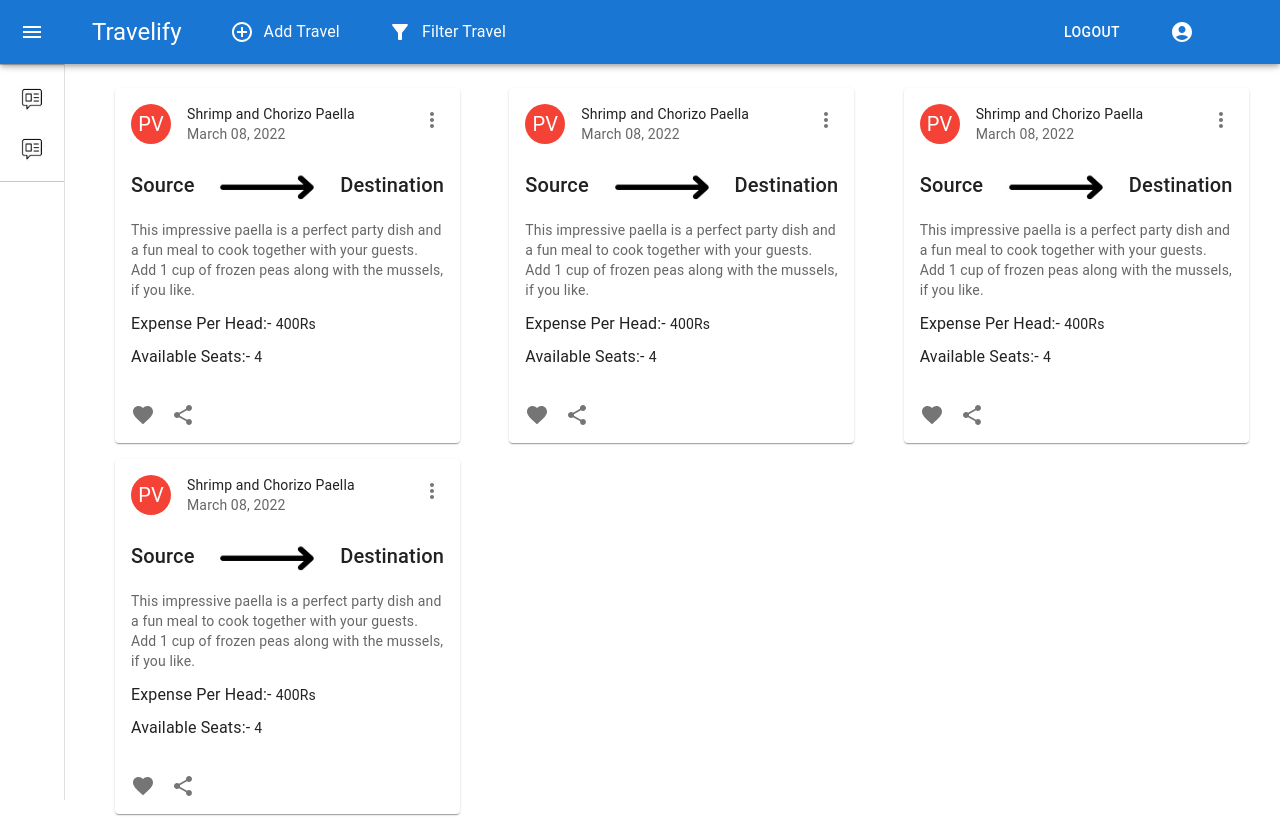
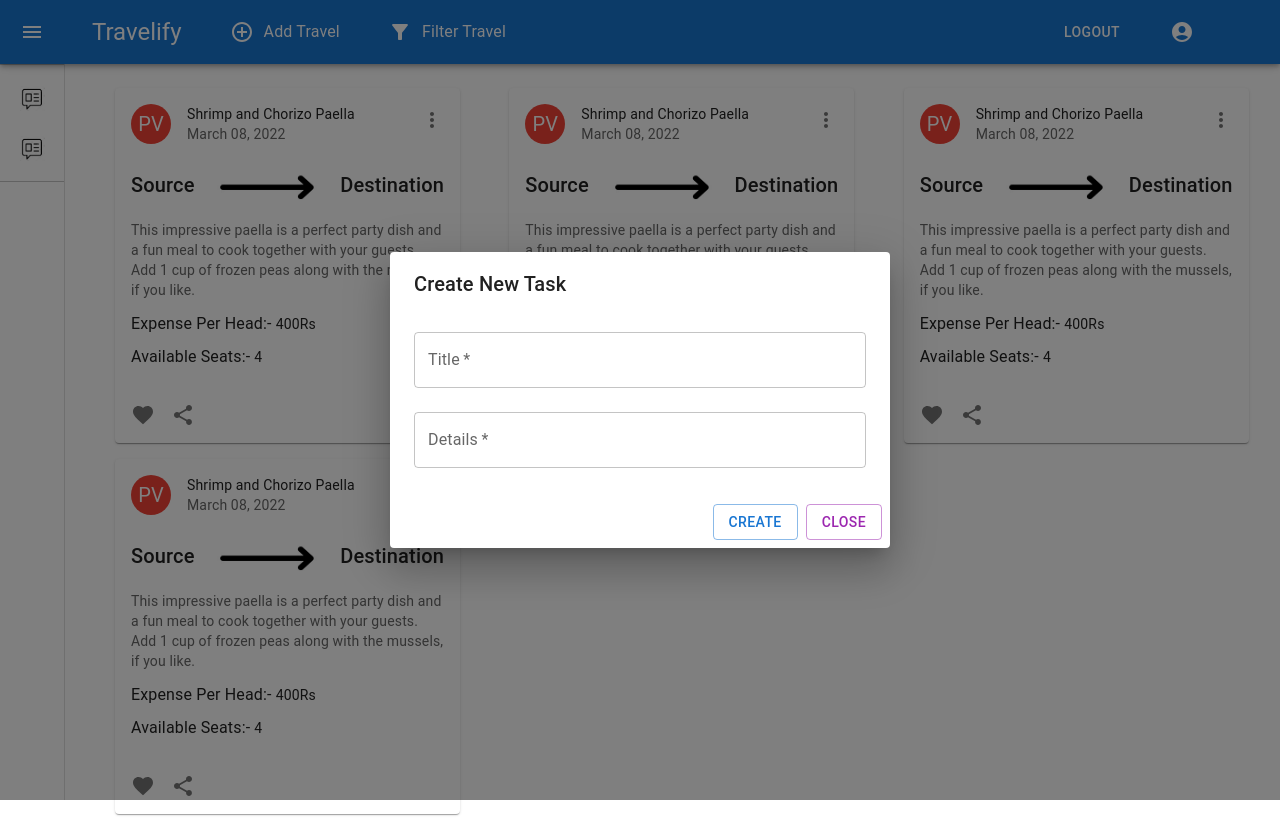
Before and after one commit to prateek-1606/Travelify, a React (Create React App) app in the folder frontend/: page /dashboard in a window 1280 px wide. Both pictures are taken after a click on the button "Add Travel". Built offline with nearby package versions, Linux system fonts and the light colour scheme.

Commit message:
Added AddTravelModal

```diff
--- a/frontend/package.json
+++ b/frontend/package.json
@@ -7,6 +7,7 @@
     "@emotion/styled": "^11.8.1",
     "@mui/icons-material": "^5.6.2",
     "@mui/material": "^5.6.4",
+    "@mui/styles": "^5.7.0",
     "@testing-library/jest-dom": "^5.16.4",
     "@testing-library/react": "^13.1.1",
     "@testing-library/user-event": "^13.5.0",
--- /dev/null
+++ b/frontend/src/Components/AddTravelModel/AddTravelModel.js
@@ -0,0 +1,86 @@
+import { Dialog, MenuItem, DialogTitle, DialogContent, FormControl, InputLabel, Select, DialogActions, Button } from '@mui/material';
+import React, { useState } from 'react';
+import useStyles from './styles';
+import Input from '../Utiles/Input';
+
+const AddTask = ({ isOpen, setIsOpen }) => {
+
+    const classes = useStyles();
+    const [data, setData] = useState({});
+    console.log(isOpen);
+
+    const handleSubmit = () => {
+
+    }
+
+    return (
+        <Dialog open={isOpen} onClose={!isOpen} >
+            <DialogTitle className={classes.dialog} >Create New Task</DialogTitle>
+            <DialogContent >
+                <Input margin="normal" name="Title" label="Title" handleChange={(e) => setData({ ...data, title: e.target.value })} autoFocus half />
+                {/* <FormControl className={classes.formControl} >
+                    <InputLabel id="status" >Status</InputLabel>
+                    <Select
+                        labelId="status"
+                        id="status"
+                        value={data.status}
+                        onChange={(e) => setData({ ...data, status: e.target.value })}
+                    >
+                        <MenuItem value="Open">Open</MenuItem>
+                        <MenuItem value="On Progress">On Progress</MenuItem>
+                        <MenuItem value="Pending" >Pending</MenuItem>
+                        <MenuItem value="Completed">Completed</MenuItem>
+                    </Select>
+                </FormControl> */}
+                {/* <FormControl className={classes.formControl} >
+                    <InputLabel id="priority" >Priority</InputLabel>
+                    <Select
+                        labelId="priority"
+                        id="priority"
+                        value={data.priority}
+                        onChange={(e) => setData({ ...data, priority: e.target.value })}
+                    >
+                        <MenuItem value="Low">Low</MenuItem>
+                        <MenuItem value="Medium">Medium</MenuItem>
+                        <MenuItem value="High">High</MenuItem>
+                        <MenuItem value="Urgent">Urgent</MenuItem>
+                    </Select>
+                </FormControl>
+                <FormControl className={classes.formControl}>
+                    <InputLabel id="source" >Source</InputLabel>
+                    <Select
+                        labelId="source"
+                        id="source"
+                        value={data.source}
+                        onChange={(e) => setData({ ...data, source: e.target.value })}
+                    >
+                        <MenuItem value="In-House">In-House</MenuItem>
+                        <MenuItem value="Alpha Tester">Alpha Tester</MenuItem>
+                        <MenuItem value="Beta Tester">Beta Tester</MenuItem>
+                        <MenuItem value="Client">Client</MenuItem>
+                        <MenuItem value="Support">Support</MenuItem>
+                    </Select>
+                </FormControl> */}
+                {/* <FormControl className={classes.formControl}>
+                    <InputLabel id="AssignedTo" >Assigned To</InputLabel>
+                    <Select
+                        labelId="AssignedTo"
+                        id="AssignedTo"
+                        value={data.AssignedTo}
+                        onChange={(e) => setData({ ...data, AssignedTo: e.target.value })}
+                    >
+                    </Select>
+                </FormControl> */}
+                <Input margin="normal" name="detail" label="Details" handleChange={(e) => setData({ ...data, details: e.target.value })} autoFocus half />
+            </DialogContent>
+            <DialogActions>
+                <Button variant="outlined" color="primary" onClick={handleSubmit} >Create</Button>
+                <Button variant="outlined" color="secondary" onClick={() => setIsOpen(false)}>
+                    Close
+                </Button>
+            </DialogActions>
+        </Dialog>
+    )
+}
+
+export default AddTask;
--- /dev/null
+++ b/frontend/src/Components/AddTravelModel/styles.js
@@ -0,0 +1,22 @@
+import { makeStyles } from '@mui/styles';
+
+export default makeStyles((theme) => ({
+    root: {
+        margin: 10
+    },
+    link: {
+        textDecoration: "none"
+    },
+    dialog: {
+        minWidth: 500,
+    },
+    formControl: {
+        margin: 10,
+        minWidth: 250,
+    },
+    button: {
+        float: 'right',
+        marginTop: 25,
+        marginRight: 80
+    }
+}));
--- a/frontend/src/Components/Dashboard/Dashboard.js
+++ b/frontend/src/Components/Dashboard/Dashboard.js
@@ -23,16 +23,9 @@ import AccountCircle from '@mui/icons-material/AccountCircle';
 import { Button } from '@mui/material';
 import AddCircleOutlineIcon from '@mui/icons-material/AddCircleOutline';
 import FilterAltIcon from '@mui/icons-material/FilterAlt';
+import AddTravelModel from '../AddTravelModel/AddTravelModel';
 
 const drawerWidth = 260;
-
-const handleaddtravel = () => {
-
-}
-
-const handlefiltertravel = () => {
-
-}
 
 const openedMixin = (theme) => ({
     width: drawerWidth,
@@ -102,6 +95,17 @@ const Drawer = styled(MuiDrawer, { shouldForwardProp: (prop) => prop !== 'open'
 export default function MiniDrawer() {
     const theme = useTheme();
     const [open, setOpen] = React.useState(false);
+    const [openaddtravel, setaddtravel] = React.useState(false);
+
+    //console.log(openaddtravel)
+    const handleaddtravel = () => {
+        console.log(openaddtravel)
+        setaddtravel(true);
+    }
+
+    const handlefiltertravel = () => {
+
+    }
 
     const handleDrawerOpen = () => {
         setOpen(true);
@@ -113,6 +117,7 @@ export default function MiniDrawer() {
 
     return (
         <Box sx={{ display: 'flex' }}>
+            <AddTravelModel isOpen={openaddtravel} setIsOpen={setaddtravel} />
             <CssBaseline />
             <AppBar position="fixed" open={open}>
                 <Toolbar>
--- /dev/null
+++ b/frontend/src/Components/Utiles/Input.js
@@ -0,0 +1,33 @@
+import React from 'react';
+import { TextField, Grid, InputAdornment, IconButton } from '@mui/material/';
+
+import Visibility from '@mui/icons-material/Visibility';
+import VisibilityOff from '@mui/icons-material/VisibilityOff';
+
+const Input = ({ name, handleChange, label, half, autoFocus, type, handleShowPassword, margin, helperText }) => (
+    <Grid item xs={12} sm={half ? 6 : 12}>
+        <TextField
+            name={name}
+            margin={margin}
+            onChange={handleChange}
+            variant="outlined"
+            required
+            fullWidth
+            label={label}
+            autoFocus={autoFocus}
+            type={type}
+            helperText={helperText}
+            InputProps={name === 'password' ? {
+                endAdornment: (
+                    <InputAdornment position="end">
+                        <IconButton onClick={handleShowPassword}>
+                            {type === 'password' ? <Visibility /> : <VisibilityOff />}
+                        </IconButton>
+                    </InputAdornment>
+                ),
+            } : null}
+        />
+    </Grid>
+);
+
+export default Input;
```
Also changed, not shown: 1 other file (tests, documents, lock files or other folders).
